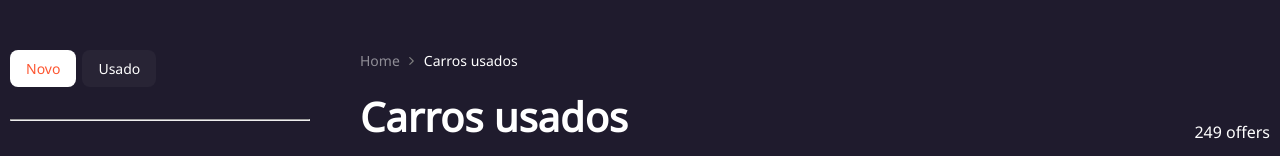
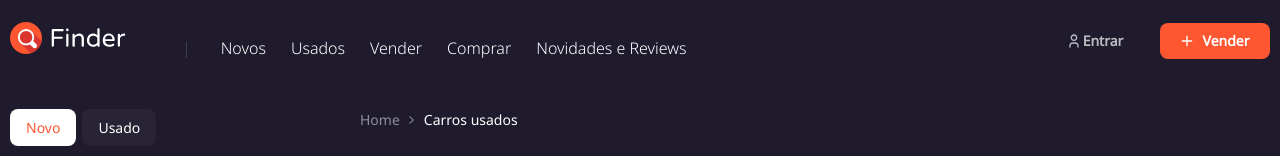
Before and after one commit to thaysouza/ICarros-Front, a plain HTML site: page catalog.html in a window 1280 px wide. Shown: the top 156 px of the page. Drawn offline with Linux system fonts and the light colour scheme.

Commit message:
Ajustes no header

```diff
--- a/catalog.html
+++ b/catalog.html
@@ -20,13 +20,40 @@
   </head>
 
   <body>
+    <header class="container">
+      <nav id="navHeader">
+        <div class="menuFinder">
+          <div id="menuLogo">
+            <img src="./img/header/logo-dark.svg" />
+          </div>
+          <div class="menu hidden-when-lg">
+            <ul>
+              <li>|</li>
+              <li>Novos</li>
+              <li>Usados</li>
+              <li>Vender</li>
+              <li>Comprar</li>
+              <li>Novidades e Reviews</li>
+            </ul>
+          </div>
+        </div>
+        <div id="menuLogin">
+          <button id="enterButton">
+            <img src="./img/header/img-login.svg" />
+            Entrar
+          </button>
+          <button id="sellButton">
+            <img src="./img/header/plus-signal.svg" />
+            Vender
+          </button>
+        </div>
+      </nav>
+    </header>
 
     <div class="container">
       <div id="catalogPage">
-
         <aside>
           <form id="filtersFormAdvanced">
-
             <fieldset class="radioBtnsGroup">
               <div>
                 <input type="radio" id="formRadioStatusNew" name="formRadioStatus" checked />
--- a/styles/catalog.css
+++ b/styles/catalog.css
@@ -1,3 +1,52 @@
+/* HEADER - START*/
+#navHeader {
+  width: 100%;
+  display: flex;
+  justify-content: space-between;
+  align-items: center;
+  margin-top: 22px;
+}
+
+#menuLogo {
+  margin-right: 56px;
+}
+
+#menuLogin {
+  display: flex;
+  align-items: center;
+  gap: 32px;
+}
+
+#enterButton {
+  display: flex;
+  justify-content: center;
+  align-items: center;
+  gap: 4px;
+  width: 64px;
+  height: 21px;
+  opacity: 0.7;
+  background-color: transparent;
+  font-weight: 700;
+  font-size: 14px;
+  line-height: 150%;
+}
+
+#sellButton {
+  display: flex;
+  justify-content: center;
+  align-items: center;
+  padding: 8px 20px;
+	background-color: var(--primary-color);
+  width: 110px;
+  height: 36px;
+	font-weight: 700;
+  font-size: 14px;
+  line-height: 20px;
+  border-radius: 8px;
+  gap: 10px;
+}
+/* HEADER - END*/
+
 /* CATALOG PAGE - START */
 
 #catalogPage {
--- a/styles/index.css
+++ b/styles/index.css
@@ -1,6 +1,6 @@
 /* HEADER - INÍCIO */
 
-header {
+.header-page1 {
 	position: absolute;
 	width: 100%;
 	margin: auto;
```
Also changed, not shown: index.html (+6 -6 lines), img/header/img-login.svg (added), img/header/logo-dark.svg (added), img/header/plus-signal.svg (added). Lines whose indentation alone changed are shown as unchanged.
